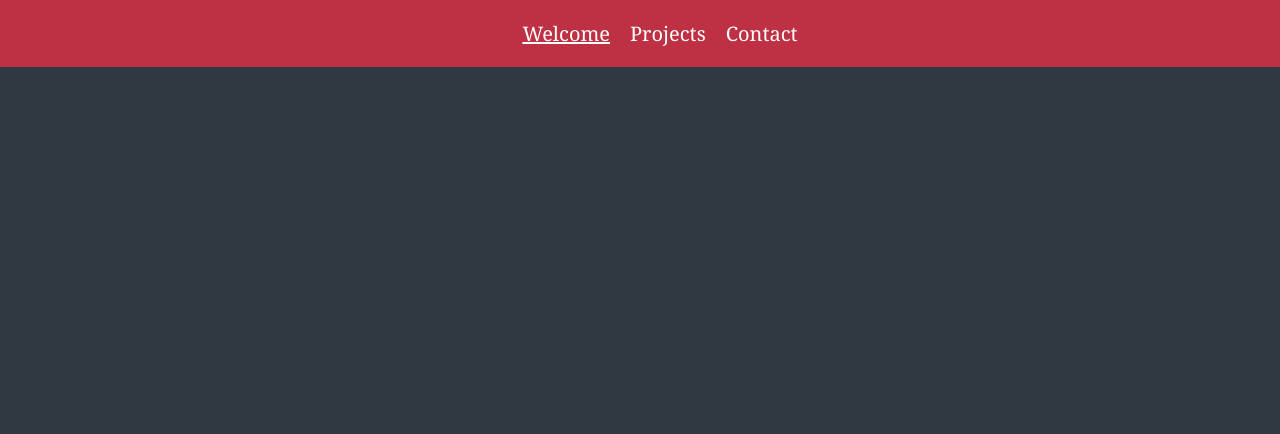
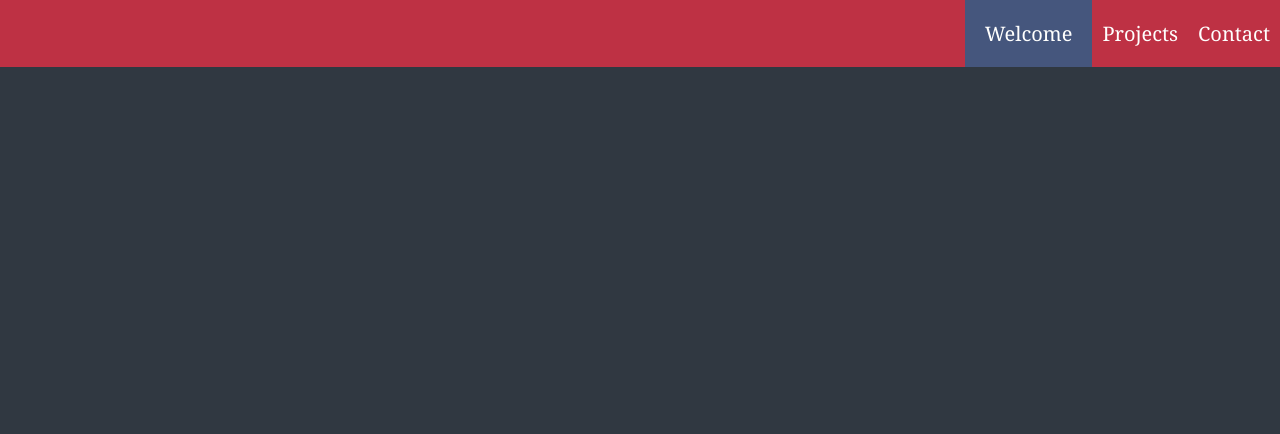
Before and after one commit to anubizzz77/GG_-Personal-Portfolio, a plain HTML site: page index.html in a window 1280 px wide. In both pictures the pointer is over the link "Welcome". Shown: the top 434 px of the page. Drawn offline with nearby package versions, Linux system fonts and the light colour scheme.

Commit message:
Feat: Changes

```diff
--- a/styles.css
+++ b/styles.css
@@ -32,7 +32,7 @@
 
   #navbar {
     display: flex;
-    justify-content: center;
+    justify-content: flex-end;
     position: fixed;
     top: 0;
     width: 100%;
@@ -54,7 +54,8 @@
   }
 
   .nav-links a:hover {
-    text-decoration: underline;
+    background: var(--main-blue);
+    padding: 20px;
   }
 
   section {
```
